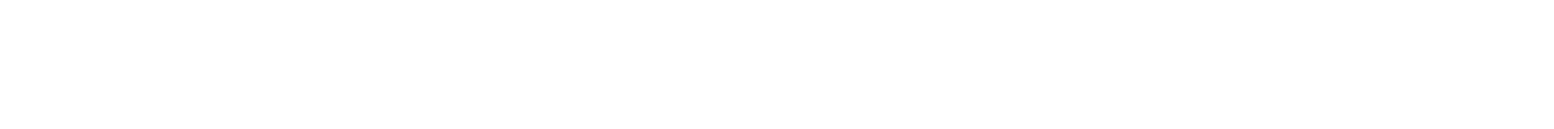
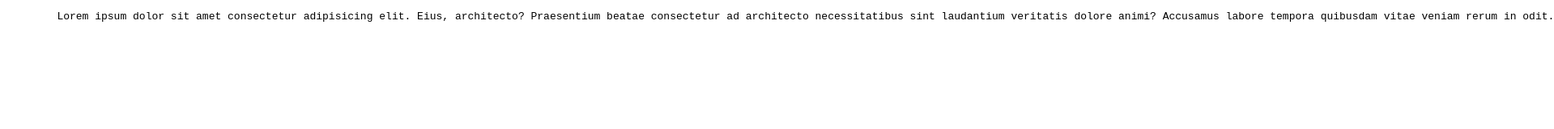
Before and after one commit to anzanbhandari/Demo, a plain HTML site: page index.html in a window 1280 px wide. Shown: the whole page at 81% size, 1919 px wide, since content can reach past the window. Drawn offline with Linux system fonts and the light colour scheme.

Commit message:
changed index files

```diff
--- a/index.html
+++ b/index.html
@@ -6,6 +6,8 @@
     <title>Document</title>
 </head>
 <body>
-
+    <pre>
+        Lorem ipsum dolor sit amet consectetur adipisicing elit. Eius, architecto? Praesentium beatae consectetur ad architecto necessitatibus sint laudantium veritatis dolore animi? Accusamus labore tempora quibusdam vitae veniam rerum in odit.
+    </pre>
 </body>
 </html>
```
